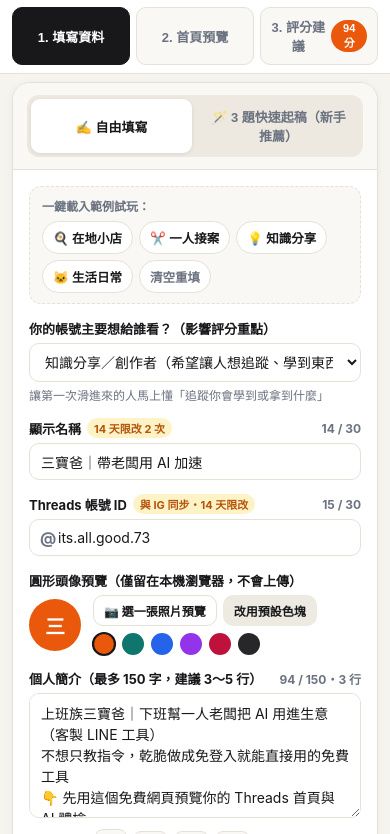
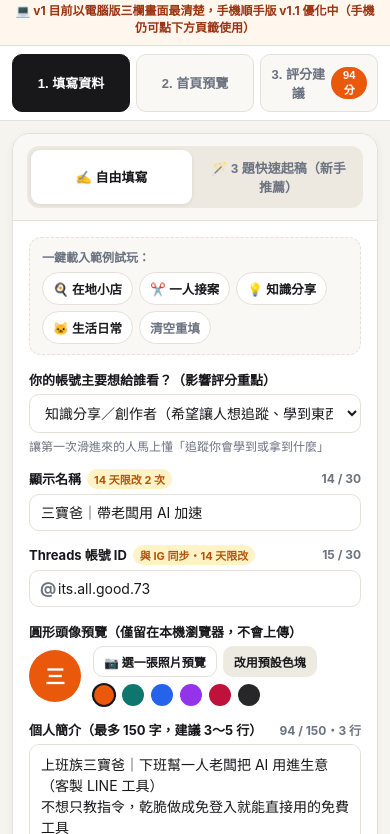
Before and after one commit to philko2017/threads-profile-check, a plain HTML site: page web/index.html in a window 390 px wide. Shown: the part 66-900 px from the top of the page. Drawn offline with Linux system fonts and the light colour scheme.

Commit message:
feat: 新增電腦版實機截圖與手機端 v1.1 預告提示

```diff
--- a/web/index.html
+++ b/web/index.html
@@ -47,7 +47,8 @@
       </div>
     </header>
 
-    <!-- 手機版分頁切換（僅小螢幕顯示） -->
+    <!-- 手機版友善提示與分頁切換（僅小螢幕顯示） -->
+    <div class="mobile-desktop-tip">💻 v1 目前以電腦版三欄畫面最清楚，手機順手版 v1.1 優化中（手機仍可點下方頁籤使用）</div>
     <nav id="mobile-tab-bar" class="mobile-tab-bar" aria-label="功能切換">
       <button class="mobile-tab-btn is-active" data-tab="edit" type="button">1. 填寫資料</button>
       <button class="mobile-tab-btn" data-tab="preview" type="button">2. 首頁預覽</button>
--- a/web/styles.css
+++ b/web/styles.css
@@ -107,7 +107,19 @@ body {
   white-space: nowrap;
 }
 
-/* 手機切換列 */
+/* 手機友善提示條與切換列 */
+.mobile-desktop-tip {
+  display: none;
+  padding: 8px 12px;
+  background: #fff7ed;
+  border-bottom: 1px solid #fed7aa;
+  color: #9a3412;
+  font-size: 12px;
+  font-weight: 700;
+  line-height: 1.4;
+  text-align: center;
+}
+
 .mobile-tab-bar {
   display: none;
   gap: 6px;
@@ -1459,6 +1471,10 @@ body {
     display: none;
   }
 
+  .mobile-desktop-tip {
+    display: block;
+  }
+
   .mobile-tab-bar {
     display: flex;
   }
```
Also changed, not shown: web/desktop-preview.jpg (added), 1 other file.
